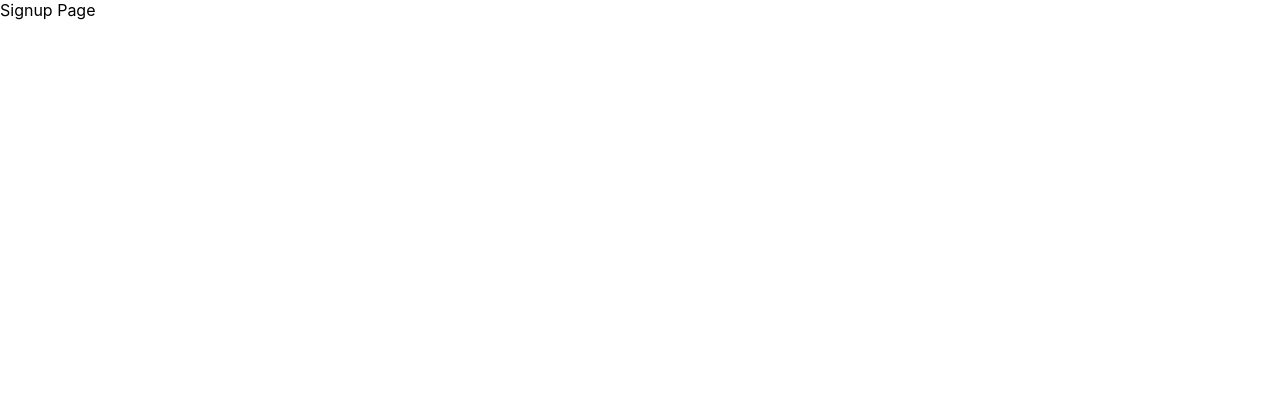
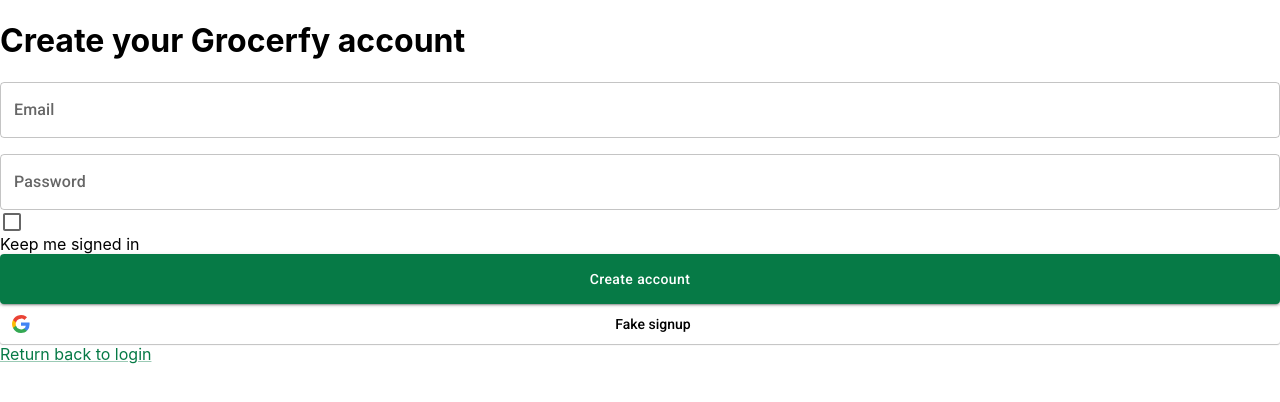
Before and after one commit to fjuren/groceries-webapp, a React (Create React App) app: page /signup in a window 1280 px wide. Shown: the top 402 px of the page. Built offline with nearby package versions, Linux system fonts and the light colour scheme.

Commit message:
Add signup page functionality using regular email and password

```diff
--- a/src/App.js
+++ b/src/App.js
@@ -1,7 +1,8 @@
 import React from 'react';
 import { BrowserRouter, Routes, Route } from 'react-router-dom';
+import Home from './pages/Home';
+import Signup from './pages/signup';
 import Login from './pages/login';
-import Signup from './pages/signup';
 
 import './assets/styles/App.css';
 
@@ -9,8 +10,9 @@ function App() {
   return (
     <BrowserRouter>
       <Routes>
-        <Route path="/" element={<Login />} />
+        <Route path="/" element={<Home />} />
         <Route path="/signup" element={<Signup />} />
+        <Route path="/login" element={<Login />} />
       </Routes>
     </BrowserRouter>
   );
--- a/src/pages/Home.jsx
+++ b/src/pages/Home.jsx
@@ -0,0 +1,10 @@
+const Home = () => {
+  return (
+    <div>
+      <div>Homepage</div>
+      <a href="/login">Login</a>;
+    </div>
+  );
+};
+
+export default Home;
--- a/src/pages/signup.jsx
+++ b/src/pages/signup.jsx
@@ -1,5 +1,111 @@
+import React from 'react';
+import { ThemeProvider } from '@mui/material/styles';
+import theme from '../theme';
+import { Stack, TextField, Link, Button, Checkbox } from '@mui/material';
+import { auth } from '../firebase.config';
+import { createUserWithEmailAndPassword } from 'firebase/auth';
+import { useNavigate } from 'react-router-dom';
+
 const Signup = () => {
-  return <div>Signup Page</div>;
+  const handleCheckbox = () => {};
+
+  // const handleChange = (e) => {
+  //   console.log(e.target.value);
+  // };
+  let navigation = useNavigate();
+
+  const handleRegularSignup = (e) => {
+    e.preventDefault();
+    // console.log(e.target[0].value);
+    // console.log(e.target[2].value);
+    const userLogin = document.getElementById('signup-form');
+    const email = userLogin['email-field'].value;
+    const password = userLogin['password-field'].value;
+    console.log(userLogin);
+    console.log(email);
+    console.log(password);
+
+    createUserWithEmailAndPassword(auth, email, password)
+      .then((userCredential) => {
+        const user = userCredential.user;
+        console.log(user);
+        navigation('/');
+        // authStatus(true);
+      })
+      .catch((error) => {
+        const errorCode = error.code;
+        const errorMessage = error.message;
+
+        console.log('error code: ' + errorCode);
+        console.log('error message: ' + errorMessage);
+
+        // document.getElementById('errorCode').textContent = `${errorCode}`;
+        // document.getElementById('errorMessage').textContent = `${errorMessage}`;
+        // console.log(errorCode);
+        // console.log(errorMessage);
+      });
+  };
+
+  return (
+    <div id="container-signup-page">
+      <ThemeProvider theme={theme}>
+        <div id="signup">
+          <div id="signup-title">
+            <h1>Create your Grocerfy account</h1>
+          </div>
+          <div id="signup-options">
+            <form id="signup-form">
+              <Stack spacing={2}>
+                <TextField
+                  id="email-field"
+                  label="Email"
+                  placeholder="Type your email"
+                  variant="outlined"
+                  // onChange={(e) => handleChange(e)}
+                />
+                <TextField
+                  id="password-field"
+                  label="Password"
+                  type="password"
+                  placeholder="Type your password"
+                  variant="outlined"
+                />
+              </Stack>
+              <div id="container-signup-selections">
+                <div>
+                  <Checkbox onChange={handleCheckbox} sx={{ padding: 0 }} />
+                </div>
+                <div>
+                  <label htmlFor="Keep me signed in">Keep me signed in</label>
+                </div>
+              </div>
+              <div>
+                <Button
+                  sx={{ bgcolor: 'primary.main', height: '50px' }}
+                  //   type="submit"
+                  variant="contained"
+                  onClick={(e) => {
+                    handleRegularSignup(e);
+                  }}>
+                  Create account
+                </Button>
+                <button
+                  id="google-button"
+                  onClick={(e) => {
+                    handleRegularSignup(e);
+                  }}>
+                  Fake signup
+                </button>
+              </div>
+            </form>
+          </div>
+          <div>
+            <Link href="/login">Return back to login</Link>
+          </div>
+        </div>
+      </ThemeProvider>
+    </div>
+  );
 };
 
 export default Signup;
```
